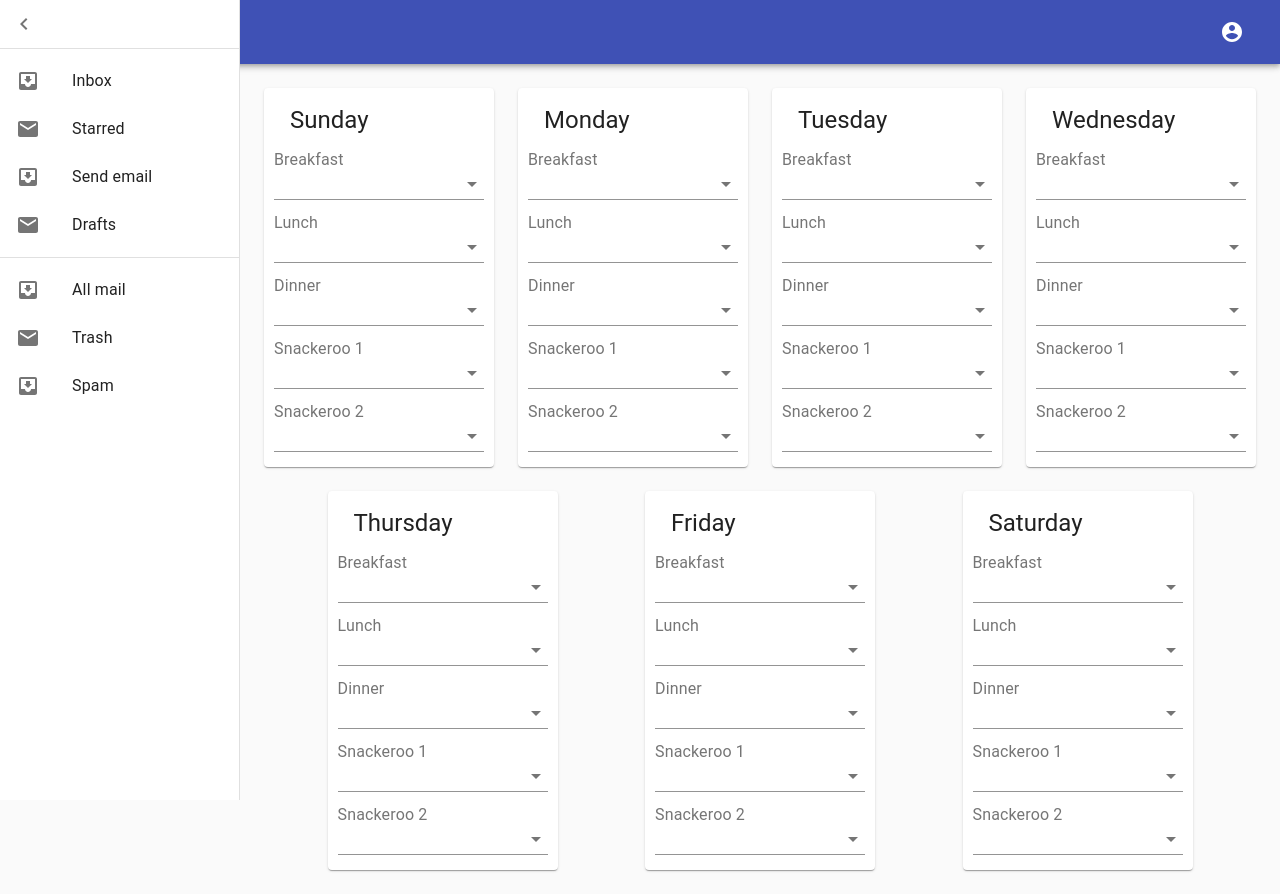
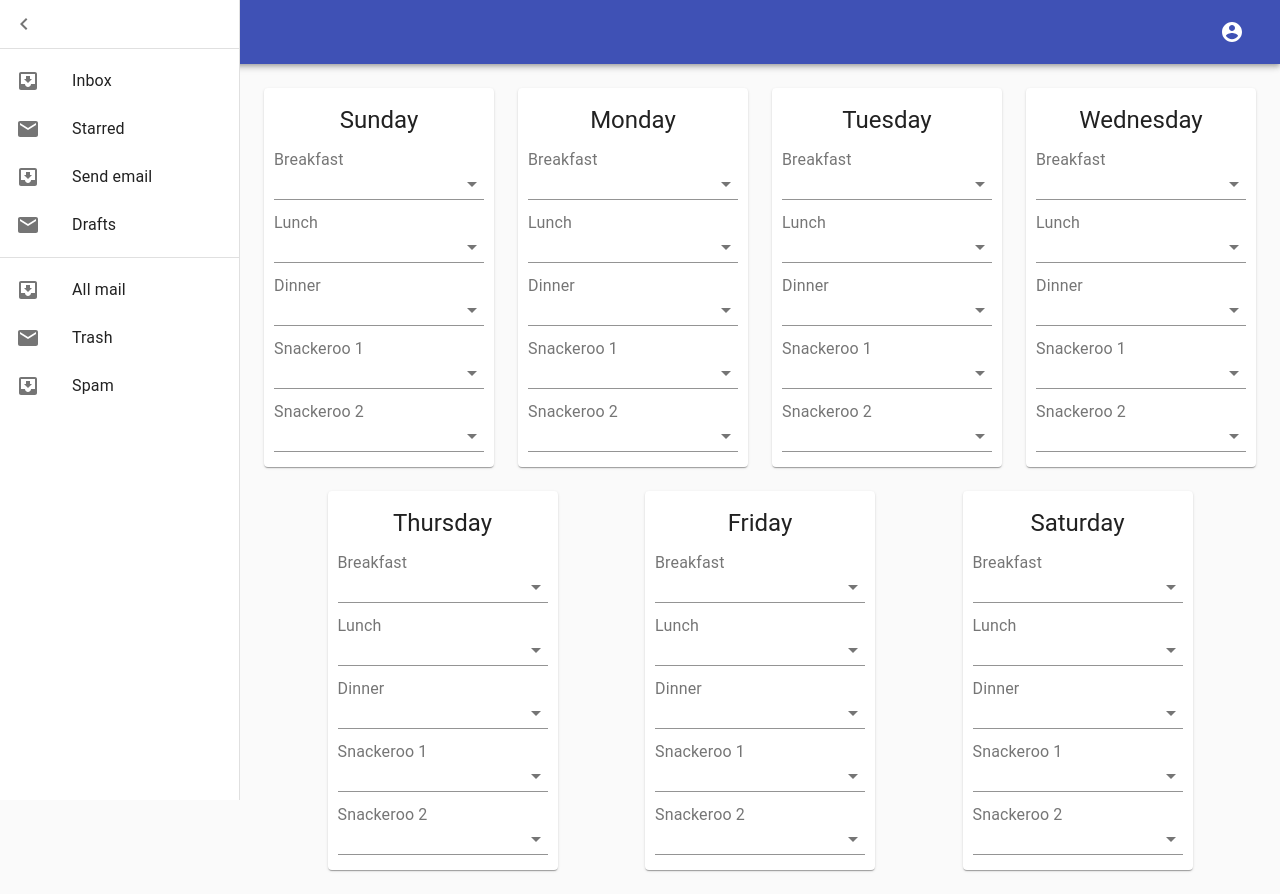
Before and after one commit to gage117/meal-planner, a React (Create React App) app in the folder client/: page / in a window 1280 px wide. Built offline with nearby package versions, Linux system fonts and the light colour scheme; the HTML template or start-up script is replaced by a standard one.

Commit message:
Centered text

```diff
--- a/client/src/components/DayCard/index.js
+++ b/client/src/components/DayCard/index.js
@@ -15,6 +15,9 @@ const useStyles = makeStyles(theme => ({
     selectInput: {
         marginBottom: '15px'
     },
+    textCenter: {
+        textAlign: 'center'
+    },
 }));
 
 export default function DayCard({ day }) {
@@ -28,6 +31,7 @@ export default function DayCard({ day }) {
             >
                 <CardHeader
                     title={day}
+                    className={classes.textCenter}
                 />
                 <InputLabel id={`${day}Breakfast`}>Breakfast</InputLabel>
                 <Select labelId={`${day}Breakfast`} className={classes.selectInput}>
```
